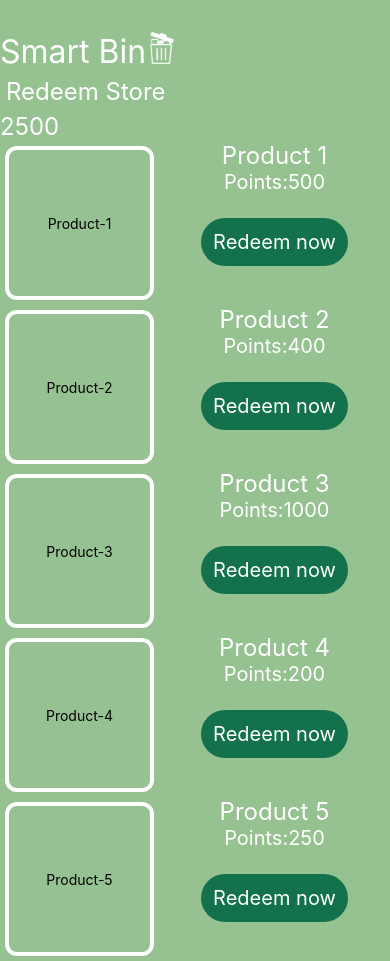
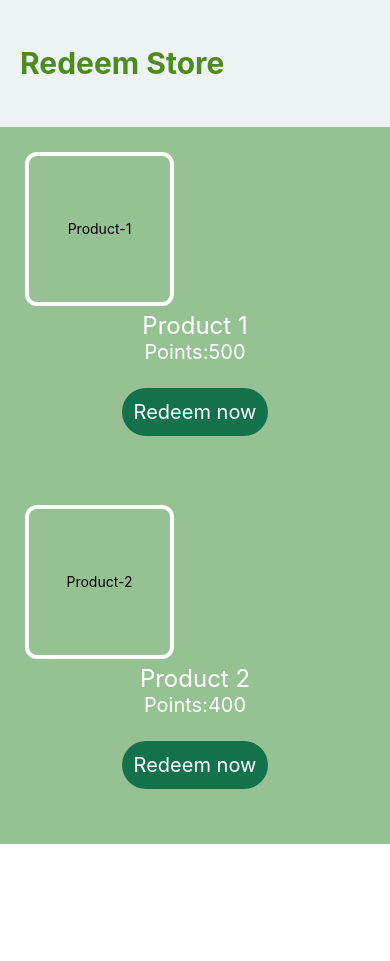
Before and after one commit to JENCYFREEDAJ/SmartBin, a React Native app: screen /RedeemStore in a window 390 px wide. After the commit the page ends 844 px from the top, so only its background shows below. Built offline with nearby package versions, Linux system fonts and the light colour scheme.

Commit message:
Change Styles

```diff
--- a/components/Cart.js
+++ b/components/Cart.js
@@ -1,13 +1,14 @@
-import { View, Text,  StyleSheet, TouchableOpacity, Image } from 'react-native';
+import { View, Text,  StyleSheet, TouchableOpacity, Image, Dimensions, } from 'react-native';
 
 import { FontAwesome } from '@expo/vector-icons';
+const HEIGHT = Dimensions.get('window').height;
+const WIDTH = Dimensions.get('window').width;
 
 function Cart({navigation}) {
   return (
     <View style={styles.container}>
-      <View style={{flex:1/4,flexDirection:"row"}}>
-        <Text style={{ color: 'white', fontSize: 25,  }}> Smart Bin</Text>
-        <Image source={require('../assets/TrashLogo.png')} style={{ width: 32, height: 32 }} />
+      <View style={styles.headerContainer}>
+        <Text style={styles.headerText}>Redeem Cart</Text>
       </View>
       <View style={{flex:1/2,flexDirection:"column",alignItems:"center",justifyContent:"center",}}>
        <View style={[styles.cart,{flex:1,alignItems:"center",justifyContent:"center"}]}>
@@ -18,7 +19,6 @@ function Cart({navigation}) {
        </TouchableOpacity>
         <Text style={{fontSize:16,paddingTop:10}}>Add Items Here!</Text>
 
-
        </View>
         </View>
     </View>
@@ -27,22 +27,28 @@ function Cart({navigation}) {
 
 const styles = StyleSheet.create({
   container: {
-   flex:1,
-   padding:20,
-
-    backgroundColor: '#96C291',
+   width: WIDTH,
+   height: HEIGHT,
+   backgroundColor: '#EDF2F3',
+  },
+  headerContainer: {
+    height: '15%',
+    width: WIDTH,
+    justifyContent: 'center',
+  },
+  headerText: {
+    fontSize: 30,
+    marginLeft: 20,
+    fontWeight: 'bold',
+    color: '#4D8C1C',
   },
   cart:{
     backgroundColor:"white",
     fontSize:20,
     flex:1,
     alignItems:"center",
-
     width:373,
     borderRadius:20,
-
-
-
   },
 
   btn: {
--- a/components/HomePage.js
+++ b/components/HomePage.js
@@ -1,5 +1,5 @@
 import React, { useEffect, useState } from 'react';
-import { View, Image, Text, SafeAreaView, StyleSheet, TouchableOpacity, Dimensions, } from 'react-native';
+import { View, Image, Text, SafeAreaView, StyleSheet, TouchableOpacity, Dimensions, ScrollView, } from 'react-native';
 import { auth } from '../config/firebase';
 import { db } from '../config/firebase';
 import { getDoc, doc } from 'firebase/firestore';
@@ -107,7 +107,7 @@ function HomePage({ navigation }) {
       <View style={styles.header}>
         <Text style={styles.headerText}>Home</Text>
       </View>
-      <View style={styles.mainContainer}>
+      <ScrollView style={styles.mainContainer}>
         <Text style={styles.welcomeNote}>Hello {userDetails.name}</Text>
         <Text style={{fontSize: 15, alignSelf: 'center', marginTop: 10, fontWeight: '600'}}>Today Disposed Waste Percentage</Text>
         <View style={styles.cardSection}>
@@ -168,7 +168,7 @@ function HomePage({ navigation }) {
             <Text style={{fontWeight: 'bold', fontSize: 18}}>Earned 400 Coins</Text>
           </View>
         </View>
-      </View>
+      </ScrollView>
     </View>
   );
 }
@@ -220,6 +220,7 @@ const styles = StyleSheet.create({
     shadowRadius: 10,
     borderRadius: 20,
     borderWidth: 1,
+    marginTop:10,
     alignSelf: 'center',
     justifyContent: 'center',
     flexDirection: 'row',
--- a/components/Qrcode.js
+++ b/components/Qrcode.js
@@ -1,20 +1,54 @@
 import React from 'react'
-import {View,Text,Image} from 'react-native'
+import {View,Text,Image, StyleSheet, Dimensions} from 'react-native';
+const HEIGHT = Dimensions.get('window').height;
+const WIDTH = Dimensions.get('window').width;
 
 
 function Qrcode(){
     return(
-    <View style={{flex:1,justifyContent:'center',alignItems:'center',backgroundColor:"#96C291"}}>
-        <View style={{flex:1/2,flexDirection:'row',padding:24,margin:24,justifyContent:"center"}}>
-            <Text style={{fontSize:32,color:'white'}}>Smart Bin</Text>
-            <Image style={{width:32,height:32}} source={require('../assets/TrashLogo.png')}/>
-        </View>
-        <Text style={{fontSize:32,color:'white'}}>Qr code</Text>
-        <View style={{justifyContent:"center",alignItems:"center",borderRadius:12,backgroundColor:'white',width:400,height:400}}>
-            <Image style={{width:300,height:300}}source={require('../assets/Qrcode.jpg')}/>
-        </View>
+    // <View style={{flex:1,justifyContent:'center',alignItems:'center',backgroundColor:"#96C291"}}>
+    //     <Text style={{fontSize:32,color:'white'}}>Qr code</Text>
+    //     <View style={{justifyContent:"center",alignItems:"center",borderRadius:12,backgroundColor:'white',width:400,height:400}}>
+    //         <Image style={{width:300,height:300}}source={require('../assets/Qrcode.jpg')}/>
+    //     </View>
+    // </View>
+    <View style={styles.container}>
+      <View style={styles.headerContainer}>
+        <Text style={styles.headerText}>Scan QR Code</Text>
+      </View>
+      <View style={styles.mainContainer}>
+        <Image style={{width:300,height:300}}source={require('../assets/Qrcode.jpg')}/>
+      </View>
     </View>
     )
 }
 
-export default Qrcode
+const styles = StyleSheet.create({
+    container: {
+     width: WIDTH,
+     height: HEIGHT,
+     backgroundColor: '#EDF2F3',
+    },
+    headerContainer: {
+      height: '15%',
+      width: WIDTH,
+      justifyContent: 'center',
+    },
+    headerText: {
+      fontSize: 30,
+      marginLeft: 20,
+      fontWeight: 'bold',
+      color: '#4D8C1C',
+    },
+    mainContainer:{
+        height: HEIGHT/1.8,
+        width: WIDTH,
+        display: 'flex',
+        alignItems: 'center',
+        justifyContent: 'center',
+        backgroundColor: "lightgrey"
+    }
+
+});
+
+export default Qrcode;
--- a/components/RedeemStore.js
+++ b/components/RedeemStore.js
@@ -1,8 +1,12 @@
 import React from 'react'
-import {View,Text,Image,TouchableOpacity,ScrollView} from 'react-native'
+import {View,Text,Image,TouchableOpacity,ScrollView, StyleSheet, Dimensions} from 'react-native'
+
+const HEIGHT = Dimensions.get('window').height;
+const WIDTH = Dimensions.get('window').width;
+
 function Card(props){
     return(
-        <View style={{flex:1,flexDirection:'row',justifyContent:'flex-start'}}>
+        <View style={cardstyles.container}>
             <View style={{ width: 149, height: 154, backgroundColor: "#96C293", borderColor: 'white', borderWidth: 4,borderRadius:12,margin:5,justifyContent:'center',alignItems:'center' }}>
                 <Text>Product-{props.num}</Text>
             </View>
@@ -17,15 +21,33 @@ function Card(props){
         </View>
     )
 }
+
+const cardstyles = StyleSheet.create({
+    container: {
+        flex:1,
+        padding:20,
+        backgroundColor: '#96C293',
+       },
+       headerContainer: {
+         height: '15%',
+         width: WIDTH,
+         justifyContent: 'center',
+       },
+       headerText: {
+         fontSize: 30,
+         marginLeft: 20,
+         fontWeight: 'bold',
+         color: '#4D8C1C',
+       },
+})
+
 function RedeemStore(){
     return(
-        <View style={{flex:1,justifyContent:'flex-start',backgroundColor:"#96C291"}}>
-        <View style={{marginTop:32,flexDirection:'row'}}>
-            <Text style={{fontSize:32,color:'white'}}>Smart Bin</Text>
-            <Image style={{width:32,height:32}} source={require('../assets/TrashLogo.png')}/>
+        <View style={styles.container}>
+        <View style={styles.headerContainer}>
+            <Text style={styles.headerText}>Redeem Store</Text>
         </View>
-        <Text style={{flex:1/6,margin:6,color:'white',fontSize:24,alignItems:'flex-end'}}>Redeem Store</Text>
-        <Text style={{color:'white',fontSize:24,justifyContent:'flex-start'}}>2500</Text>
+        {/* <Text style={{color:'white',fontSize:24,justifyContent:'flex-start'}}>2500</Text> */}
         <ScrollView>
             <Card num={1} price={500}/>
             <Card num={2} price={400}/>
@@ -40,4 +62,23 @@ function RedeemStore(){
     )
 }
 
+const styles = StyleSheet.create({
+    container: {
+        width: WIDTH,
+        height: HEIGHT,
+        backgroundColor: '#EDF2F3',
+       },
+       headerContainer: {
+         height: "15%",
+         width: WIDTH,
+         justifyContent: 'center',
+       },
+       headerText: {
+         fontSize: 30,
+         marginLeft: 20,
+         fontWeight: 'bold',
+         color: '#4D8C1C',
+       },
+})
+
 export default RedeemStore
--- a/components/TabBar.js
+++ b/components/TabBar.js
@@ -34,12 +34,6 @@ const TabBar = () => {
                 tabBarIcon: ({ color }) => <HomeIcon fill={color} height={25} width={25} />,
             }}>
             </Tab.Screen>
-            <Tab.Screen name='Cart' component={Cart} options={{
-                headerStyle: { backgroundColor: '#f4f4f9' },
-                headerShown: false,
-                tabBarIcon: ({ color }) => <CartIcon fill={color} height={25} width={25} />,
-            }}>
-            </Tab.Screen>
             <Tab.Screen name='Qrcode' component={Qrcode} options={{
                 headerStyle: { backgroundColor: '#f4f4f9' },
                 headerShown: false,
@@ -52,6 +46,12 @@ const TabBar = () => {
                 tabBarIcon: ({ color }) => <RedeemIcon fill={color} height={25} width={25} />,
             }}>
             </Tab.Screen>
+            <Tab.Screen name='Cart' component={Cart} options={{
+                headerStyle: { backgroundColor: '#f4f4f9' },
+                headerShown: false,
+                tabBarIcon: ({ color }) => <CartIcon fill={color} height={25} width={25} />,
+            }}>
+            </Tab.Screen>
         </Tab.Navigator>
     )
 }
```
